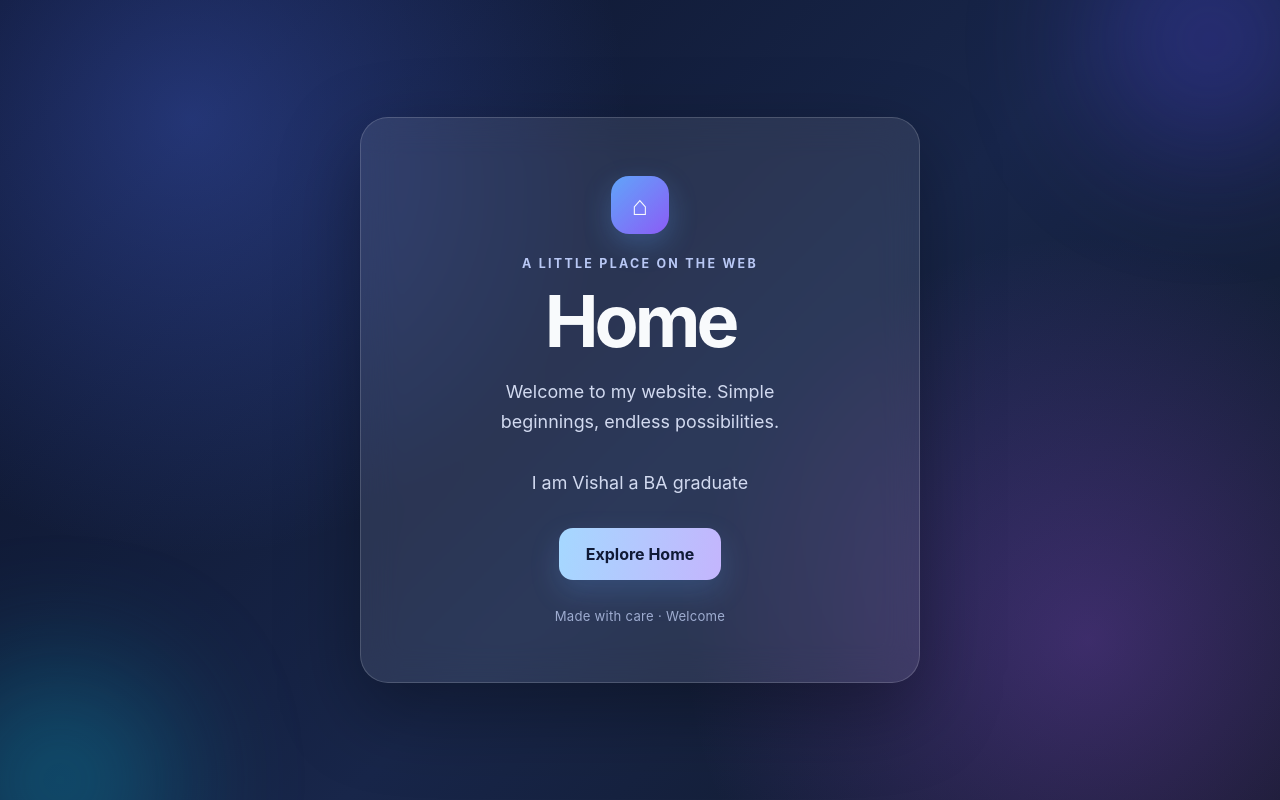
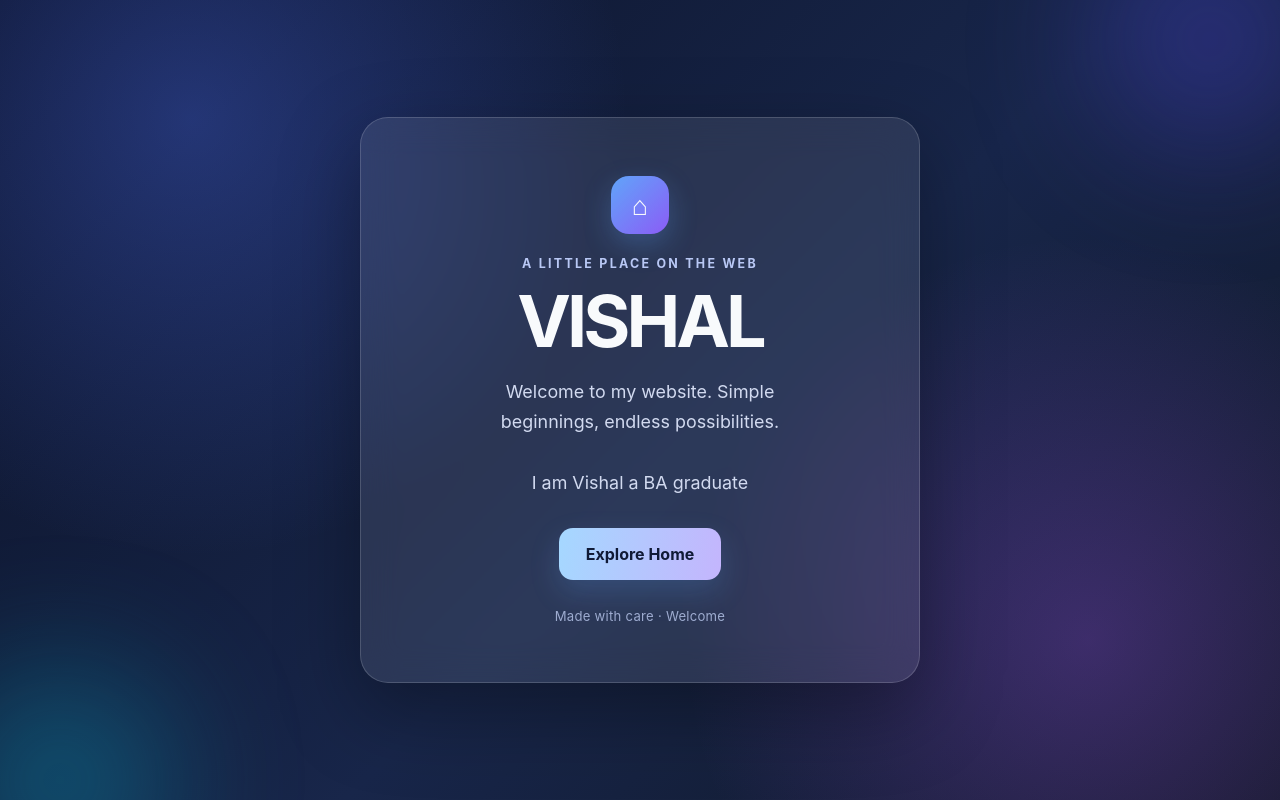
Before and after one commit to vish817/vish817.github.io, a plain HTML site: page index.html in a window 1280 px wide. Drawn offline with Linux system fonts and the light colour scheme.

Commit message:
Change heading from 'Home' to 'VISHAL'

```diff
--- a/index.html
+++ b/index.html
@@ -103,11 +103,12 @@
 </head>
 <body>
   <div class="glow one"></div>
+
   <div class="glow two"></div>
   <main>
     <div class="mark" aria-hidden="true">⌂</div>
     <div class="eyebrow">A little place on the web</div>
-    <h1>Home</h1>
+    <h1>VISHAL</h1>
     <p>Welcome to my website. Simple beginnings, endless possibilities.</p>
     <p>I am Vishal a BA graduate </p>
     <a class="button" href="#welcome" onclick="document.getElementById('welcome').textContent='Thanks for visiting Home!'">Explore Home</a>
```
